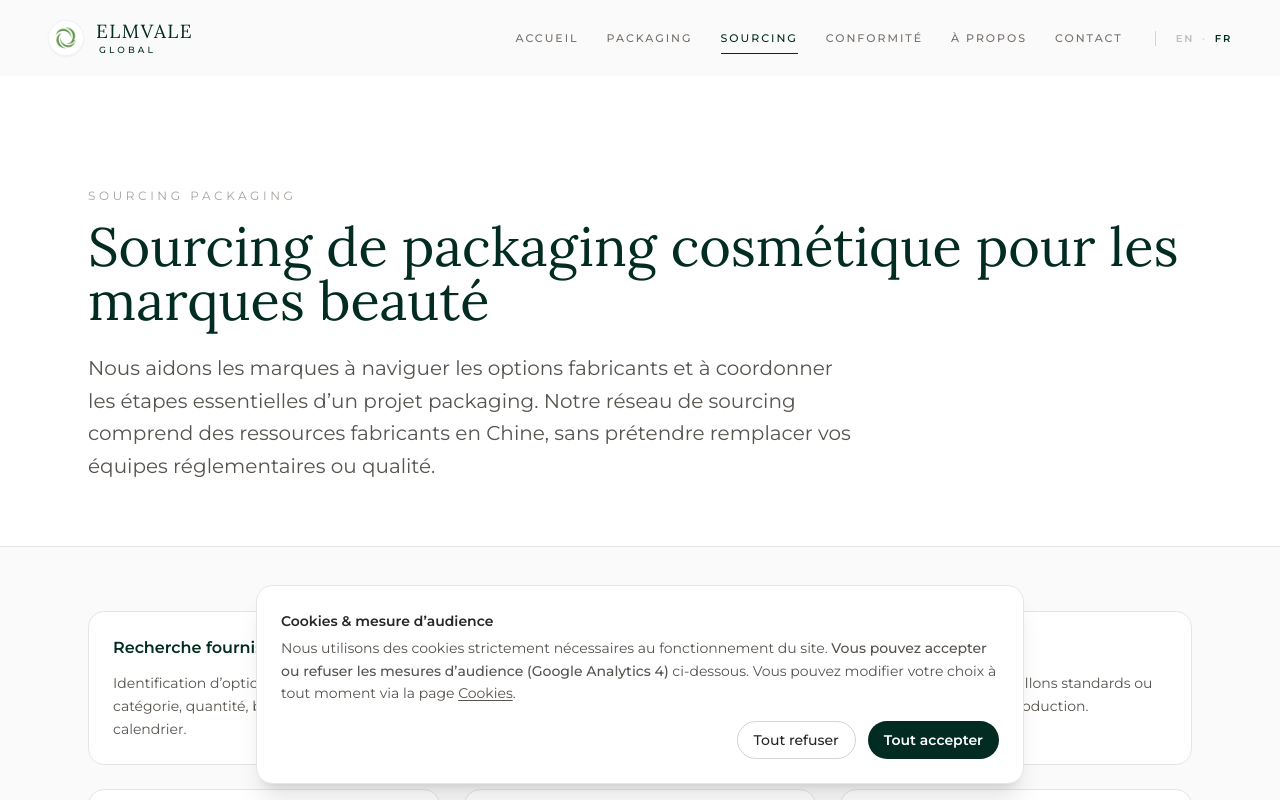
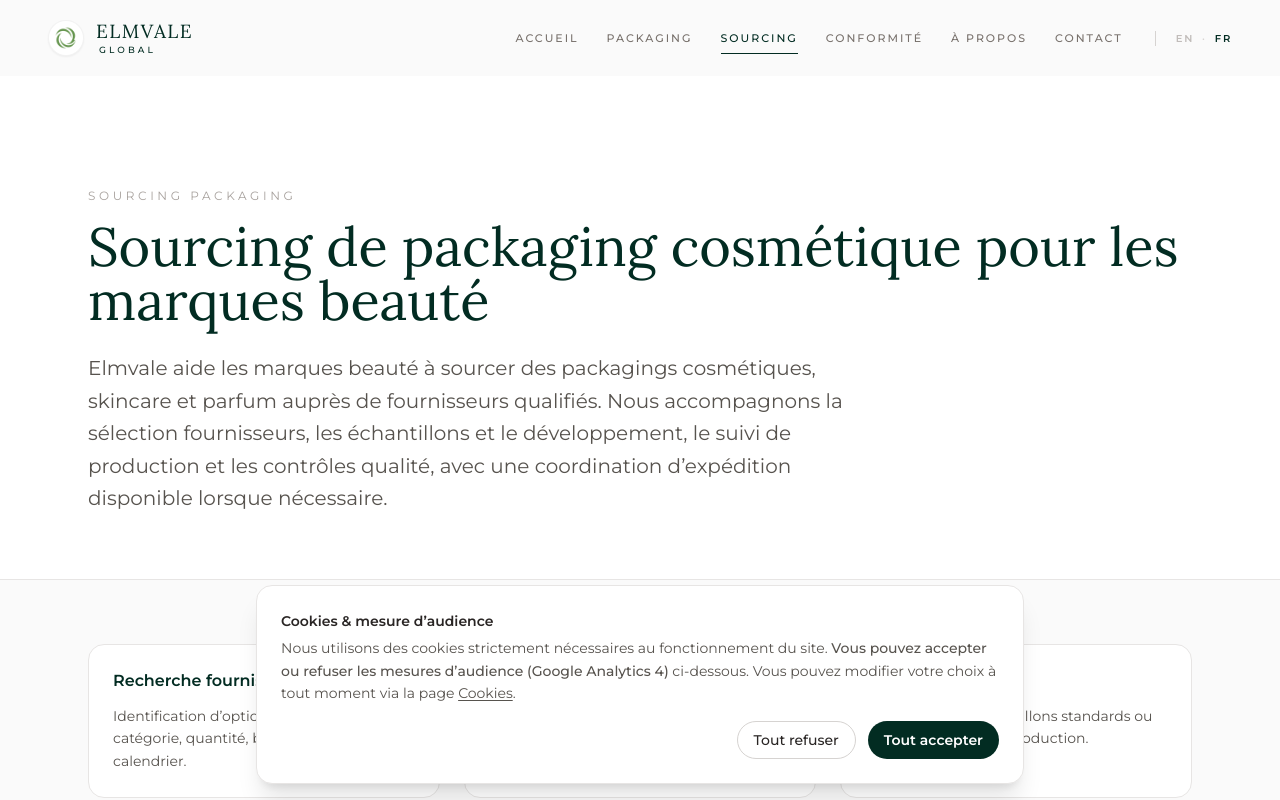
Before and after one commit to cathy6140/-Elmvale-Global-.github.io, a React (Vite) app: page /fr/sourcing in a window 1280 px wide. Shown: the top 800 px of the page. Built offline with nearby package versions, Linux system fonts and the light colour scheme.

Commit message:
SEO: normalize URLs and sync French sourcing (src/pages/Sourcing.tsx)

```diff
--- a/src/pages/Sourcing.tsx
+++ b/src/pages/Sourcing.tsx
@@ -37,7 +37,7 @@ const Sourcing: React.FC = () => {
         </h1>
         <p className="text-xl text-stone-600 max-w-3xl leading-relaxed">
           {fr
-            ? "Nous aidons les marques à naviguer les options fabricants et à coordonner les étapes essentielles d’un projet packaging. Notre réseau de sourcing comprend des ressources fabricants en Chine, sans prétendre remplacer vos équipes réglementaires ou qualité."
+            ? "Elmvale aide les marques beauté à sourcer des packagings cosmétiques, skincare et parfum auprès de fournisseurs qualifiés. Nous accompagnons la sélection fournisseurs, les échantillons et le développement, le suivi de production et les contrôles qualité, avec une coordination d’expédition disponible lorsque nécessaire."
             : "Elmvale helps beauty brands source cosmetic, skincare and fragrance packaging from qualified suppliers. We support supplier selection, sampling and development, production follow-up and quality inspection, with shipment coordination available when required."}
         </p>
       </section>
```
